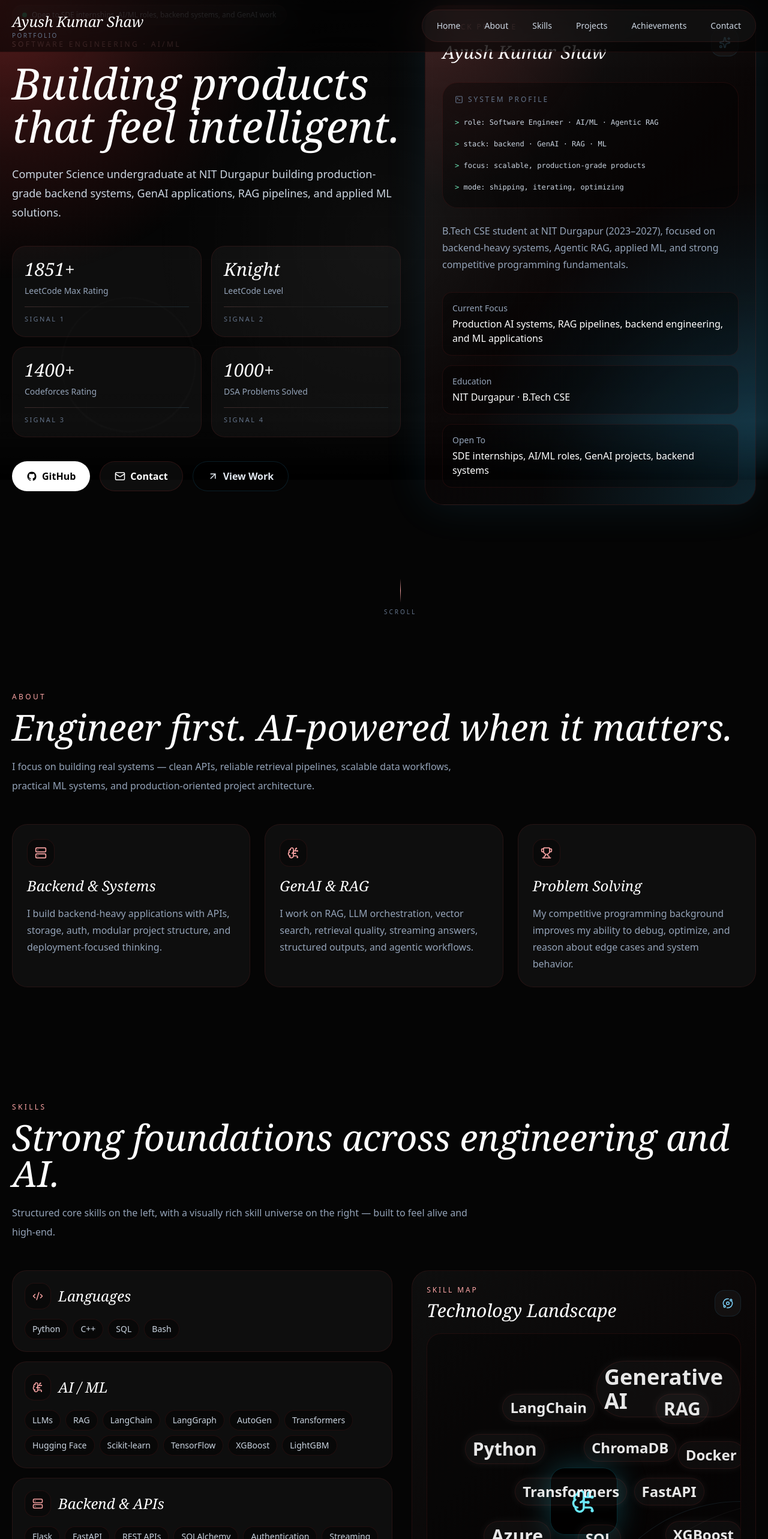
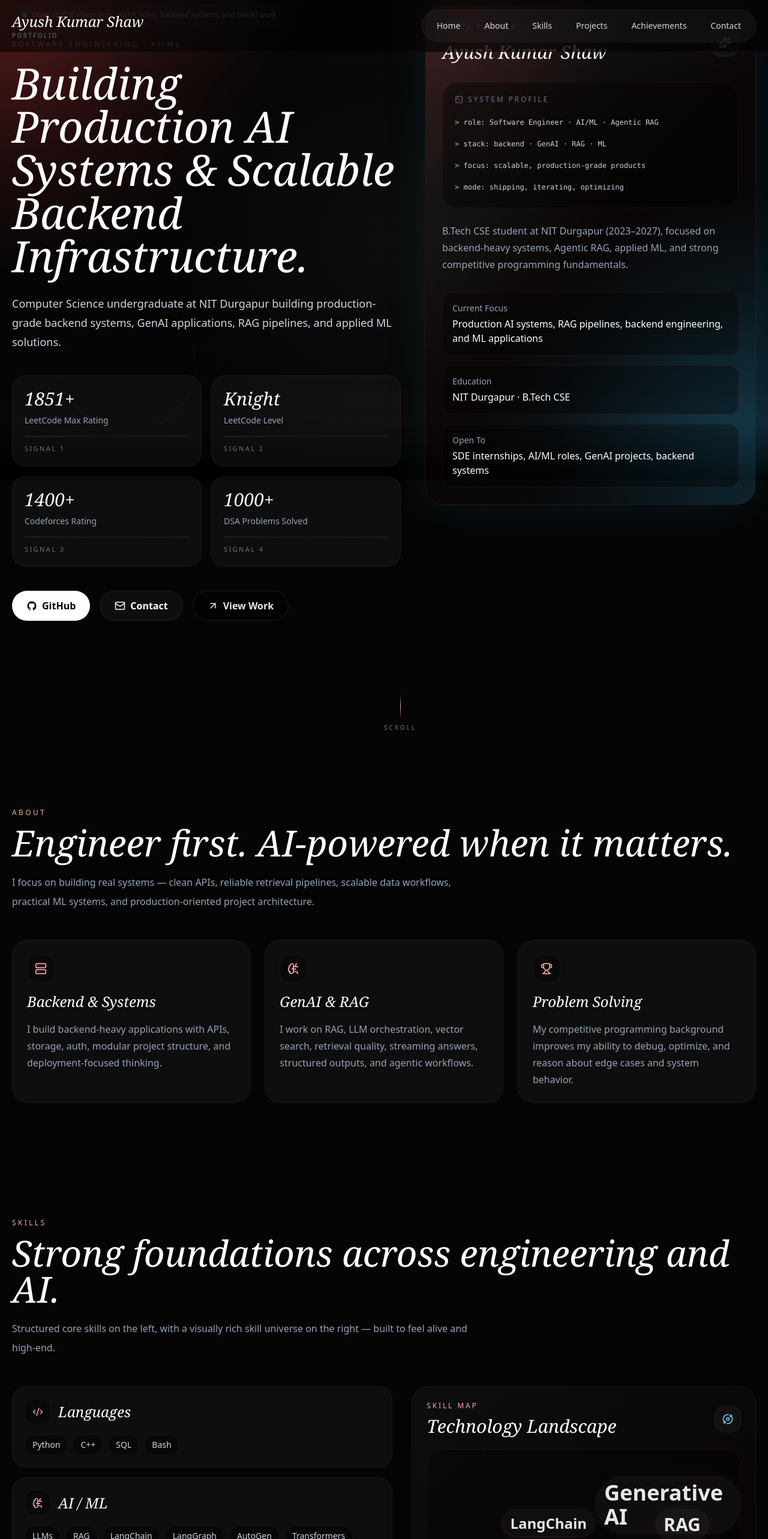
Before and after one commit to ayushaks999/ayush-portfolio, a React (Vite) app: page / in a window 1280 px wide. Shown: the top 2566 px of the page at 60% size. Built offline with nearby package versions, Linux system fonts and the light colour scheme.

Commit message:
Update App.jsx

```diff
--- a/src/App.jsx
+++ b/src/App.jsx
@@ -191,7 +191,7 @@ const projects = [
     tech: ["Python", "Streamlit", "LangChain", "Gemini", "ChromaDB", "SQLite", "Docker", "Azure"],
     repo: "https://github.com/ayushaks999/RaG_Chatbot",
     image:
-      "https://images.unsplash.com/photo-1677442136019-21780ecad995",
+      "https://images.unsplash.com/photo-1642427749670-f20e2e76ed8c?auto=format&fit=crop&w=1600&q=90",
   },
   {
     title: "AI Sales & Marketing Report Generator",
@@ -201,7 +201,7 @@ const projects = [
     tech: ["Python", "Streamlit", "AutoGen", "RAG", "ChromaDB", "SQLite", "Docker"],
     repo: "https://github.com/ayushaks999/Report_Generator",
     image:
-      "https://images.unsplash.com/photo-1460925895917-afdab827c52f",
+      "https://images.unsplash.com/photo-1460925895917-afdab827c52f?auto=format&fit=crop&w=1600&q=90",
   },
   {
     title: "ARGO RAG Explorer",
@@ -211,7 +211,7 @@ const projects = [
     tech: ["Python", "Streamlit", "LangChain", "ChromaDB", "SQLAlchemy", "XGBoost", "LightGBM"],
     repo: "https://github.com/ayushaks999/OceanForge_AI",
     image:
-      "https://images.unsplash.com/photo-1500375592092-bf1a4fc2be77",
+      "https://images.unsplash.com/photo-1518837695005-2083093ee35b?auto=format&fit=crop&w=1600&q=90",
   },
   {
     title: "AI Meeting Summarizer",
@@ -221,7 +221,7 @@ const projects = [
     tech: ["Electron", "Flask", "Flask-SocketIO", "SQLite", "SQLAlchemy", "Deepgram", "Socket.IO"],
     repo: "https://github.com/ayushaks999/AI-Meeting-Summarizer",
     image:
-      "https://images.unsplash.com/photo-1553877522-43269d4ea984",
+      "https://images.unsplash.com/photo-1551434678-e076c223a692?auto=format&fit=crop&w=1600&q=90",
   },
   {
     title: "Voice Assistant Project",
@@ -231,7 +231,7 @@ const projects = [
     tech: ["Python", "Flask", "Groq API", "Open-Meteo API", "yt-dlp", "VLC", "Speech Recognition"],
     repo: "https://github.com/ayushaks999/Assistant#voice-assistant-project",
     image:
-      "https://images.unsplash.com/photo-1589254065878-42c9da997008",
+      "https://images.unsplash.com/photo-1581092921461-eab62e97a780?auto=format&fit=crop&w=1600&q=90",
   },
   {
     title: "Malaria Detection Pipeline",
@@ -241,7 +241,7 @@ const projects = [
     tech: ["Python", "TensorFlow", "CNN", "OpenCV", "Computer Vision"],
     repo: "https://github.com/ayushaks999/Malaria_Prediction",
     image:
-      "https://images.unsplash.com/photo-1576671081837-49000212a370",
+      "https://images.unsplash.com/photo-1579154204601-01588f351e67?auto=format&fit=crop&w=1600&q=90",
   },
 ];
 
@@ -505,7 +505,7 @@ function Hero() {
             variants={itemVariants}
             className="mt-5 max-w-3xl font-serif text-5xl italic leading-[0.92] text-white md:text-7xl"
           >
-            Building products that feel intelligent.
+            Building Production AI Systems & Scalable Backend Infrastructure.
           </motion.h1>
 
           <motion.p variants={itemVariants} className="mt-7 max-w-2xl text-lg leading-8 text-slate-300">
@@ -783,8 +783,8 @@ function Skills() {
                 transition={{ duration: 4.5, repeat: Infinity, ease: "easeInOut" }}
                 className="absolute left-1/2 top-1/2 h-32 w-32 -translate-x-1/2 -translate-y-1/2 rounded-full bg-sky-500/12 blur-2xl"
               />
-              <div className="absolute left-1/2 top-1/2 flex h-28 w-28 -translate-x-1/2 -translate-y-1/2 items-center justify-center rounded-3xl border border-cyan-400/20 bg-black/80 backdrop-blur-xl shadow-[0_0_50px_rgba(34,211,238,0.25)]">
-                <BrainCircuit className="text-cyan-300" size={42} />
+              <div className="absolute left-1/2 top-1/2 flex h-24 w-24 -translate-x-1/2 -translate-y-1/2 items-center justify-center rounded-full border border-red-500/10 bg-black/55 shadow-[0_0_60px_rgba(56,189,248,0.16)]">
+                <Layers3 className="text-red-300" size={30} />
               </div>
               {skillCloud.map((item, index) => (
                 <motion.div
@@ -913,12 +913,11 @@ function Projects() {
                     <motion.img
                       src={project.image}
                       alt={project.title}
-                      className="h-80 w-full object-cover object-center"
+                      className="h-96 w-full object-cover object-center"
                       whileHover={{ scale: 1.08 }}
                       transition={{ duration: 0.7, ease: "easeOut" }}
                     />
-                    <div className="absolute inset-0 bg-gradient-to-t from-black via-black/40 to-transparent" />
-                    <div className="absolute inset-0 bg-[linear-gradient(to_right,rgba(255,255,255,0.05)_1px,transparent_1px),linear-gradient(to_bottom,rgba(255,255,255,0.05)_1px,transparent_1px)] bg-[size:40px_40px] opacity-10" />
+                    <div className="absolute inset-0 bg-gradient-to-t from-black/95 via-black/25 to-transparent" />
                     <div className="absolute inset-0 bg-[radial-gradient(circle_at_top_left,rgba(239,68,68,0.18),transparent_34%),radial-gradient(circle_at_bottom_right,rgba(56,189,248,0.14),transparent_36%)] opacity-0 transition duration-300 group-hover:opacity-100" />
                     <motion.p
                       initial={{ opacity: 0, y: 8 }}
```
